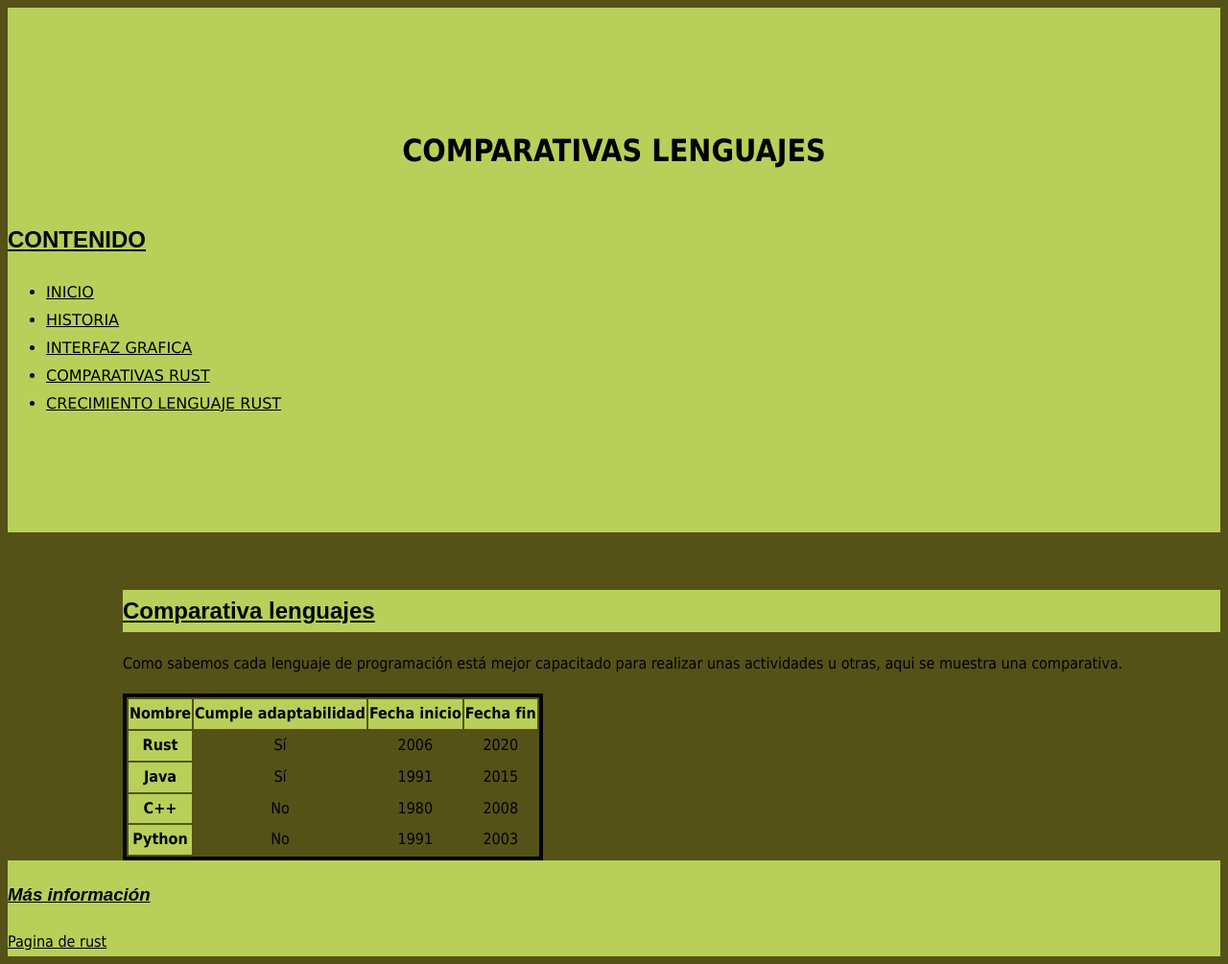
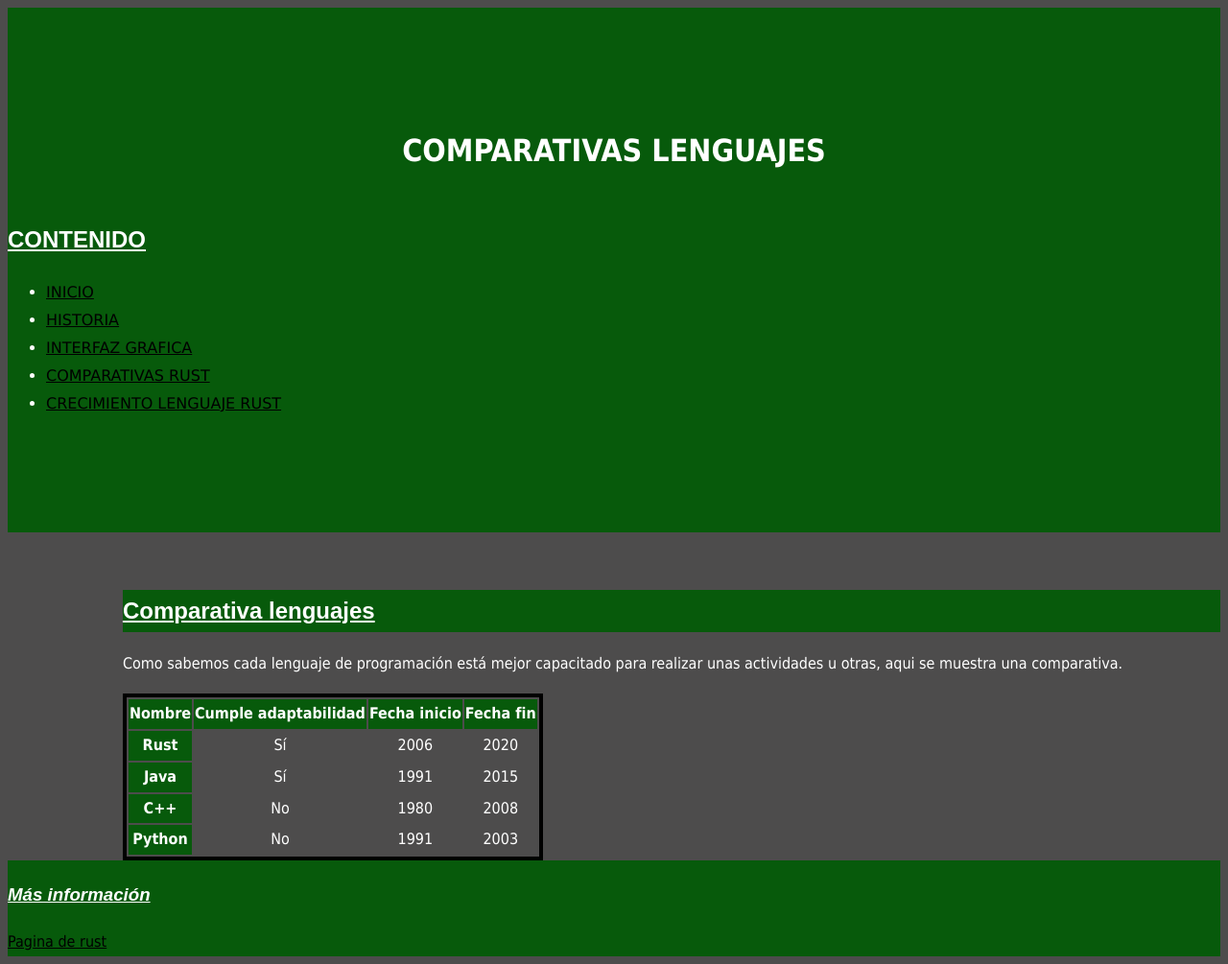
Before and after one commit to uo265578/sew2223, a plain HTML site: page S1/ComparativaLenguajes.html in a window 1280 px wide. Shown: the whole page at 96% size. Drawn offline with Linux system fonts and the light colour scheme.

Commit message:
Add files via upload

```diff
--- a/S1/estilo/estilo.css
+++ b/S1/estilo/estilo.css
@@ -9,12 +9,12 @@ body {
     font-family: Tahoma, sans-serif;
     font-size: 1em;
     font-weight: 400;
-    color: #000;
-    background-color: #555218;
+    color: #ffff;
+    background-color: #4D4C4C;
 }
 /* Especifidad = 001 */
 header {
-    background-color: #B8D059;;
+    background-color: #075A0B;
     text-transform: uppercase;
     padding: 6.25em 0em;
 }
@@ -22,7 +22,7 @@ header {
 h2 {
     text-decoration: underline;
     font-family: Arial, Helvetica, serif;
-    background-color: #B8D059;;
+    background-color: #075A0B;;
     /*
         El background color se hereda de body
     */
@@ -43,7 +43,7 @@ a {
 }
 /* Especifidad = 001 */
 footer {
-    background-color: #B8D059;;
+    background-color: #075A0B;;
 }
 /* Especifidad = 001 */
 h3,
@@ -53,7 +53,7 @@ h6 {
     text-decoration: underline;
     font-family: Arial, Helvetica, serif;
     font-style: italic;
-    background-color: #B8D059;;
+    background-color: #075A0B;;
 }
 /* Especifidad = 011 */
 td:nth-child(1) {
@@ -61,7 +61,7 @@ td:nth-child(1) {
 }
 /* Especifidad = 001 */
 th {
-    background-color: #B8D059;;
+    background-color: #075A0B;;
     font-weight: 700;
 }
 /* Especifidad = 001 */
```
